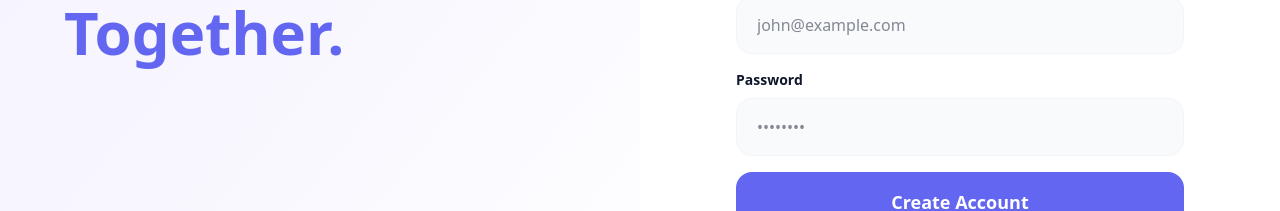
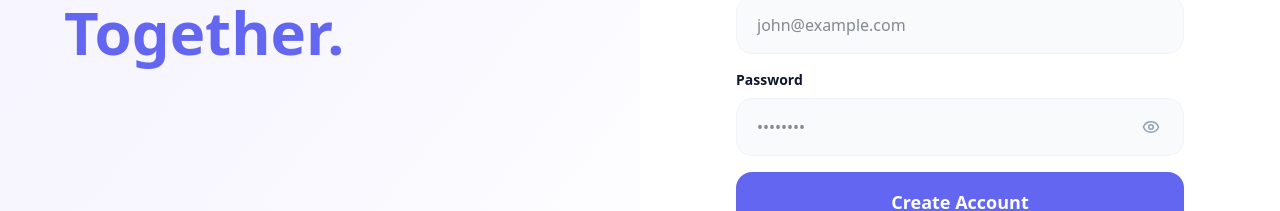
Before and after one commit to Yashpatil0315/vidsage-frontend, a Next.js app: page /register in a window 1280 px wide. Shown: the part 375-586 px from the top of the page. Built offline with nearby package versions, Linux system fonts and the light colour scheme; no server answers.

Commit message:
feat: Implement initial frontend structure with sidebar, main content, authentication pages, and global styling including dark mode.

```diff
--- a/src/app/globals.css
+++ b/src/app/globals.css
@@ -94,3 +94,50 @@ body {
 .dark * {
   transition: background-color 0.3s ease, color 0.3s ease, border-color 0.3s ease;
 }
+
+/* Custom Scrollbar - Global */
+::-webkit-scrollbar {
+  width: 6px;
+  height: 6px;
+}
+
+::-webkit-scrollbar-track {
+  background: transparent;
+}
+
+::-webkit-scrollbar-thumb {
+  background: #d1d5db;
+  border-radius: 9999px;
+}
+
+::-webkit-scrollbar-thumb:hover {
+  background: #9ca3af;
+}
+
+.dark ::-webkit-scrollbar-thumb {
+  background: #3f3f46;
+}
+
+.dark ::-webkit-scrollbar-thumb:hover {
+  background: #52525b;
+}
+
+/* Firefox standard */
+* {
+  scrollbar-width: thin;
+  scrollbar-color: #d1d5db transparent;
+}
+
+.dark * {
+  scrollbar-color: #3f3f46 transparent;
+}
+
+@layer utilities {
+  .scrollbar-hide {
+    -ms-overflow-style: none;
+    scrollbar-width: none;
+  }
+  .scrollbar-hide::-webkit-scrollbar {
+    display: none;
+  }
+}
--- a/src/app/login/page.jsx
+++ b/src/app/login/page.jsx
@@ -11,6 +11,7 @@ export default function Login() {
 
   const [email, setEmail] = useState("");
   const [password, setPassword] = useState("");
+  const [showPassword, setShowPassword] = useState(false);
   const [error, setError] = useState("");
   const [loading, setLoading] = useState(false);
 
@@ -66,17 +67,20 @@ export default function Login() {
               <label className="text-sm font-bold ml-1">Password</label>
               <div className="relative mt-2">
                 <input
-                  type="password"
+                  type={showPassword ? "text" : "password"}
                   placeholder="••••••••"
                   className="w-full px-6 py-4 bg-slate-50 border border-slate-100 rounded-2xl focus:ring-2 focus:ring-[#6366F1] outline-none"
                   value={password}
                   onChange={(e) => setPassword(e.target.value)}
                   required
                 />
-                <Eye
-                  size={18}
-                  className="absolute right-5 top-1/2 -translate-y-1/2 text-slate-300"
-                />
+                <button
+                  type="button"
+                  onClick={() => setShowPassword(!showPassword)}
+                  className="absolute right-5 top-1/2 -translate-y-1/2 text-slate-400 hover:text-slate-600 focus:outline-none p-1 rounded-full transition-colors"
+                >
+                  <Eye size={18} />
+                </button>
               </div>
             </div>
 
--- a/src/app/page.jsx
+++ b/src/app/page.jsx
@@ -1,9 +1,24 @@
 "use client";
-import React from 'react';
+import React, { useEffect } from 'react';
+import { useRouter } from 'next/navigation';
 import Link from 'next/link';
 import { Play, Sparkles, MessageCircle, PlayCircle, Send } from 'lucide-react';
+import api from '../lib/api';
 
 const LandingPage = () => {
+  const router = useRouter();
+
+  useEffect(() => {
+    // Automatically redirect to dashboard if the user is already logged in
+    api.get("/user/me")
+      .then(() => {
+        router.replace("/dashbord");
+      })
+      .catch(() => {
+        // Not authenticated, just stay on the landing page
+      });
+  }, [router]);
+
   return (
     <div className="min-h-screen bg-slate-50 font-sans text-slate-900">
       {/* Navigation */}
--- a/src/app/register/page.jsx
+++ b/src/app/register/page.jsx
@@ -2,7 +2,7 @@
 
 import { useState } from "react";
 import { useRouter } from "next/navigation";
-import { Sparkles, Star, ArrowRight } from "lucide-react";
+import { Sparkles, Star, ArrowRight, Eye } from "lucide-react";
 import Link from "next/link";
 import api from "../../lib/api";
 
@@ -15,6 +15,7 @@ export default function SignUp() {
     password: "",
   });
 
+  const [showPassword, setShowPassword] = useState(false);
   const [error, setError] = useState("");
   const [loading, setLoading] = useState(false);
 
@@ -116,8 +117,9 @@ export default function SignUp() {
               <label className="block text-sm font-bold mb-2">
                 Password
               </label>
+              <div className="relative">
                 <input
-                type="password"
+                  type={showPassword ? "text" : "password"}
                   placeholder="••••••••"
                   value={form.password}
                   onChange={(e) =>
@@ -126,6 +128,14 @@ export default function SignUp() {
                   required
                   className="w-full px-5 py-4 bg-slate-50 border border-slate-100 rounded-2xl focus:ring-2 focus:ring-[#6366F1] outline-none"
                 />
+                <button
+                  type="button"
+                  onClick={() => setShowPassword(!showPassword)}
+                  className="absolute right-5 top-1/2 -translate-y-1/2 text-slate-400 hover:text-slate-600 focus:outline-none p-1 rounded-full transition-colors"
+                >
+                  <Eye size={18} />
+                </button>
+              </div>
             </div>
 
             {error && (
--- a/src/components/MainContent/MainContent.jsx
+++ b/src/components/MainContent/MainContent.jsx
@@ -62,7 +62,7 @@ export default function MainContent({ onNotFound }) {
     }, [jobId, onNotFound]);
 
     return (
-        <main className="flex-1 flex flex-col p-8 overflow-y-auto">
+        <main className="flex-1 flex flex-col p-8 overflow-y-auto scrollbar-hide">
 
             {/* Header Section */}
             <div className="flex justify-between items-start mb-6 w-full max-w-5xl mx-auto">
--- a/src/components/Sidebar/Sidebar.jsx
+++ b/src/components/Sidebar/Sidebar.jsx
@@ -126,7 +126,13 @@ export default function Sidebar() {
 
                     {/* Navigation */}
                     <nav className="flex flex-col gap-1 px-3">
-                        <a href="#" className="flex items-center gap-3 px-3 py-2.5 rounded-lg bg-indigo-50 dark:bg-indigo-950 text-indigo-600 dark:text-indigo-400 font-medium">
+                        <a
+                            href="/dashbord"
+                            onClick={(e) => {
+                                e.preventDefault();
+                                window.location.href = "/dashbord";
+                            }}
+                            className="flex items-center gap-3 px-3 py-2.5 rounded-lg bg-indigo-50 dark:bg-indigo-950 text-indigo-600 dark:text-indigo-400 font-medium">
                             <LayoutDashboard size={20} />
                             <span>Dashboard</span>
                         </a>
```
Lines whose indentation alone changed are shown as unchanged.
